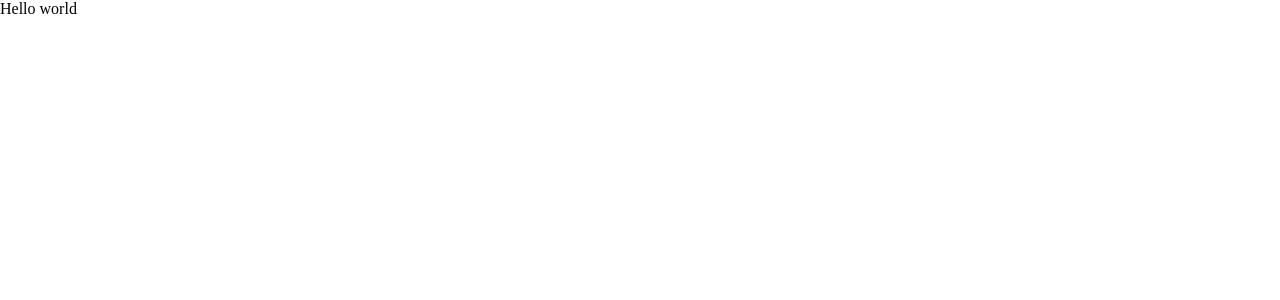
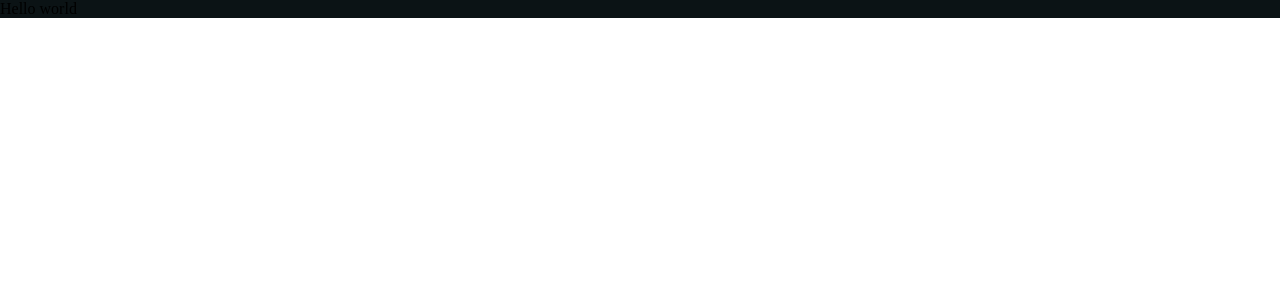
Before and after one commit to kaiquecaires/associacao-fenix-front, a Next.js app: page /signup in a window 1280 px wide. Shown: the top 300 px of the page. Built offline with nearby package versions, Linux system fonts and the light colour scheme.

Commit message:
feat: create shared styles

```diff
--- a/src/external-interfaces/pages/signup/index.tsx
+++ b/src/external-interfaces/pages/signup/index.tsx
@@ -1,2 +1,8 @@
-const SignUp: React.FC = () => <div>Hello world</div>
+import sharedStyles from '../../shared-styles/styles.module.css'
+
+const SignUp: React.FC = () => {
+  return (
+    <div className={sharedStyles.primaryColor}>Hello world</div>
+  )
+}
 export default SignUp
--- /dev/null
+++ b/src/external-interfaces/shared-styles/styles.module.css
@@ -0,0 +1,11 @@
+.primaryColor {
+  background: #0B1315;
+}
+
+.secundaryColor {
+  background: #0F1D22;
+}
+
+.terciaryColor {
+  background: #E6D5B8;
+}
```
